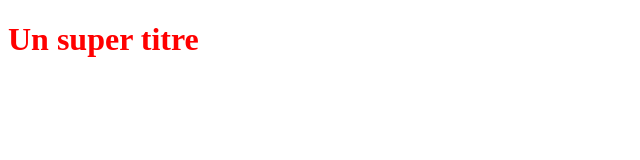
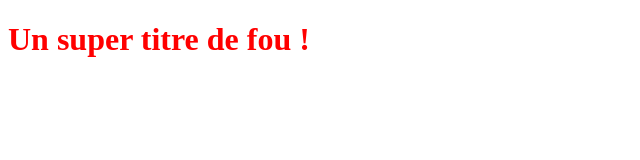
Before and after one commit to 3amoo13/OpenclassroomsProject, a plain HTML site: page index.html in a window 1280 px wide. Shown: the whole page, without its empty margins (0-640 px from the left). Drawn offline with Linux system fonts and the light colour scheme.

Commit message:
Modification du titre H1

```diff
--- a/index.html
+++ b/index.html
@@ -5,6 +5,6 @@
    <link rel="stylesheet" type="text/css" href="style.css">
 </head>
 <body>
-   <h1>Un super titre</h1>
+   <h1>Un super titre de fou ! </h1>
 </body>
 </html>
```
